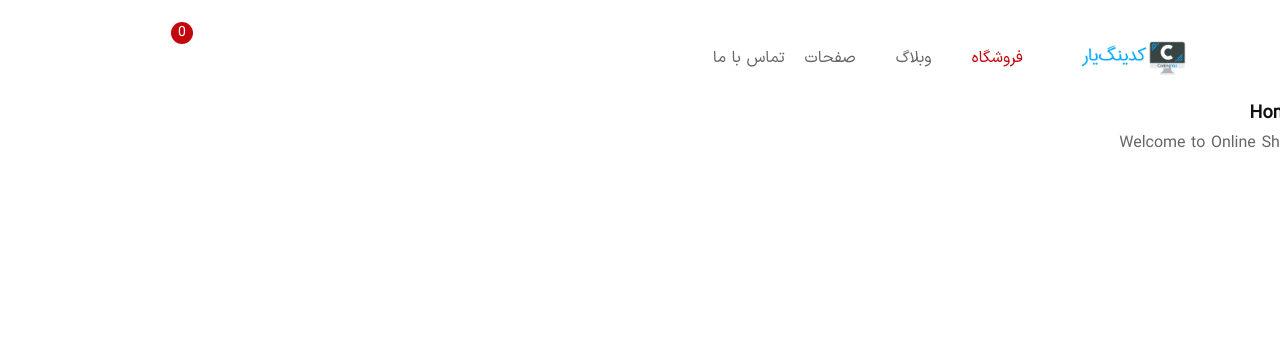
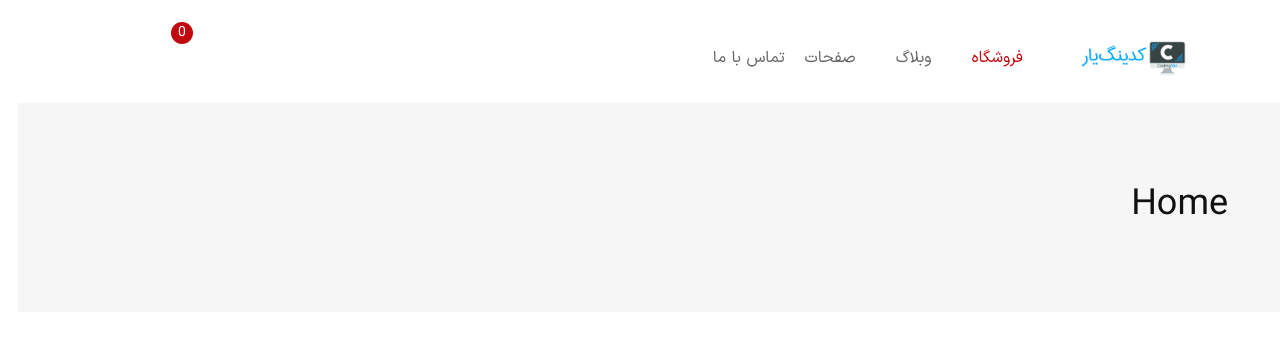
Before and after one commit to Aryanmeta/Online-Shop-Using-Django, a Django app: page / in a window 1280 px wide. Shown: the top 363 px of the page. Run offline with Django 4.2, Linux system fonts and the light colour scheme; parts of the project's set-up code (start-up, migrations or seed data) failed here and were passed over; some libraries are stand-ins or nearby versions; some web fonts are replaced.

Commit message:
Include top_header in home

```diff
--- a/pages/templates/pages/home.html
+++ b/pages/templates/pages/home.html
@@ -1,8 +1,9 @@
 {% extends '_base.html' %}
+{% load i18n %}
 
 {% block title %}Home Page{% endblock %}
 
 {% block content %}
-    <h2>Home</h2>
-    <p>Welcome to Online Shop</p>
+    {% trans 'Home' as Home %}
+    {% include 'top_header.html' with header_name=Home %}
 {% endblock %}
```
